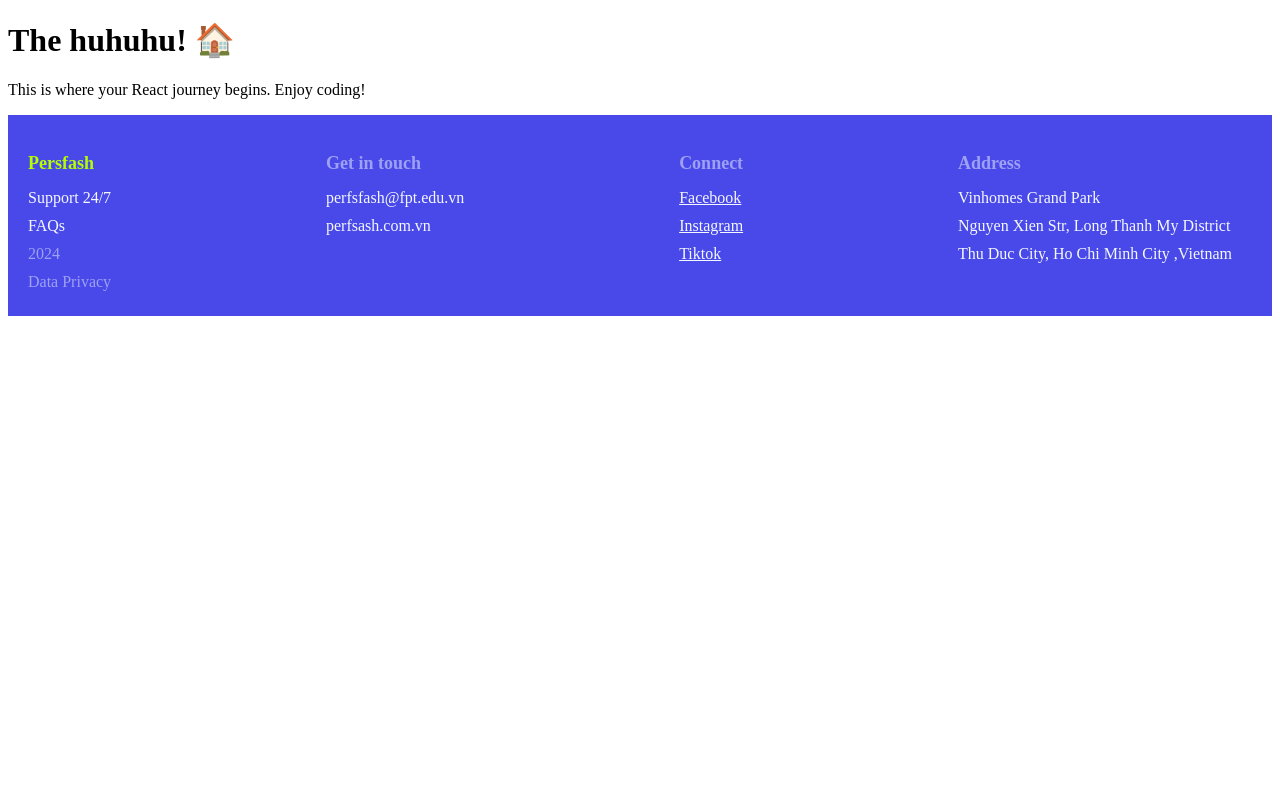
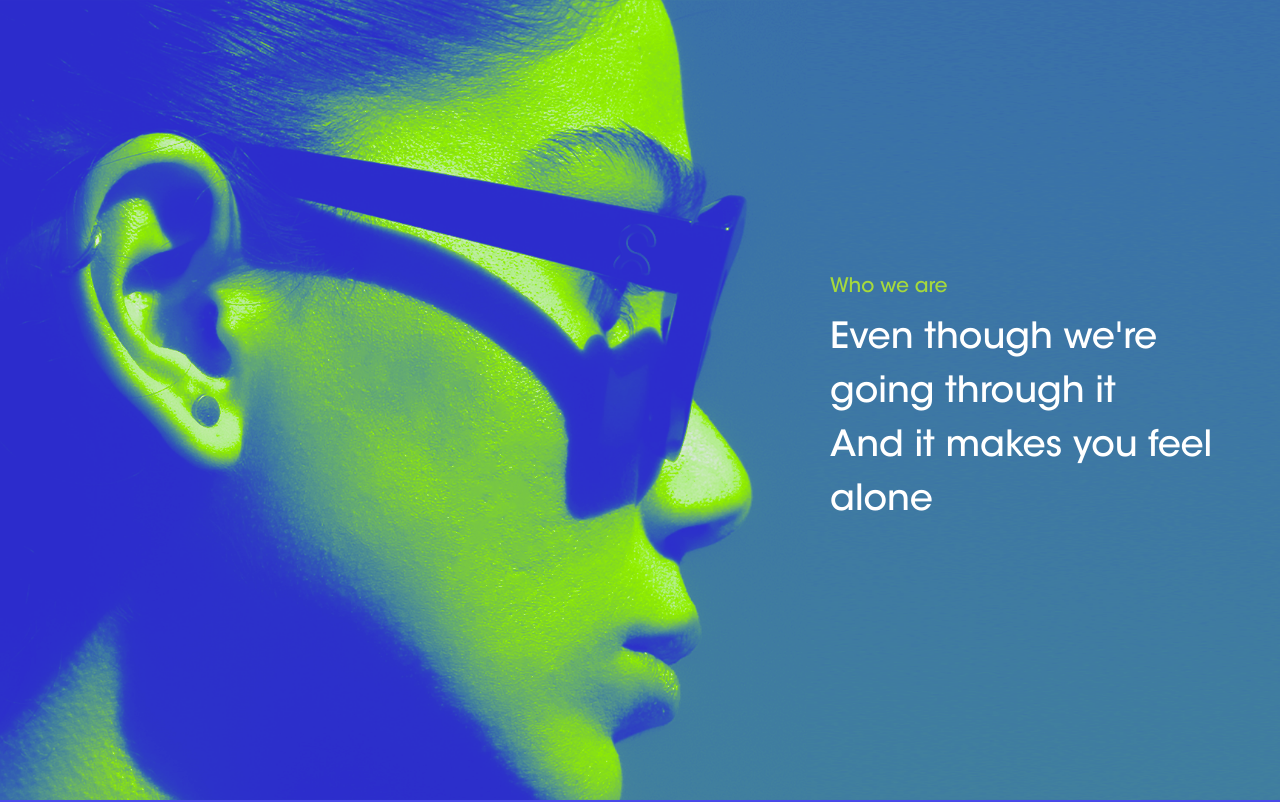
Before and after one commit to LVN8888/EXE.Persfash.UI, a React (Vite) app: page / in a window 1280 px wide. Shown: the top 802 px of the page. Built offline with nearby package versions, Linux system fonts and the light colour scheme.

Commit message:
[Update] Added main font for website + Home Page

```diff
--- a/src/App.jsx
+++ b/src/App.jsx
@@ -1,6 +1,6 @@
 import React from 'react';
 import { Routes, Route } from 'react-router-dom';
-import Home from './components/Home.jsx';
+import HomePage from './pages/HomePage/index.jsx';
 import About from './components/About.jsx';
 import Contact from './components/Contact.jsx';
 
@@ -8,7 +8,7 @@ function App() {
   return (
     <div>
       <Routes>
-        <Route path="/" element={<Home />} />
+        <Route path="/" element={<HomePage />} />
         <Route path="/about" element={<About />} />
         <Route path="/contact" element={<Contact />} />
       </Routes>
--- a/src/components/About.jsx
+++ b/src/components/About.jsx
@@ -1,10 +1,22 @@
-import React from 'react';
+import React from "react";
+import Footer from "./layouts/Footer";
 
 function About() {
   return (
-    <div>
-      <h1>About Us 🤔</h1>
-      <p>We are just having some fun with React components!</p>
+    <div className="flex flex-col min-h-screen">
+      {/* Header section */}
+      <header>
+        <h1 className="text-center text-2xl">About Us 🤔</h1>
+        <p className="text-center">We are just having some fun with React components!</p>
+      </header>
+
+      {/* Main content area, flex-grow will make sure it takes up the remaining space */}
+      <main className="flex-grow bg-gray-100">
+        {/* Your main content here */}
+      </main>
+
+      {/* Footer always at the bottom */}
+      <Footer />
     </div>
   );
 }
--- a/src/components/Home.jsx
+++ /dev/null
@@ -1,15 +0,0 @@
-import React from 'react';
-import Footer from '../components/layouts/Footer';
-
-
-function Home() {
-  return (
-    <div>
-      <h1 >The huhuhu! 🏠</h1>
-      <p>This is where your React journey begins. Enjoy coding!</p>
-      <Footer/>
-    </div>
-  );
-}
-
-export default Home;
--- a/src/components/layouts/Footer/style.module.scss
+++ b/src/components/layouts/Footer/style.module.scss
@@ -5,10 +5,9 @@
   background-color: #4949E9;
   color: white;
   gap: 50px;
-}
-
-.column .logo {
-  color: #B3FF00;
+  width: 100%;
+  box-sizing: border-box;
+  margin: 0;
 }
 
 .column {
@@ -23,14 +22,13 @@
   font-size: 24px;
 }
 
-.footer h3  {
+.footer h3 {
   color: #9ea0f4;
   margin-bottom: 10px;
   font-size: 18px;
 }
 
-
-.footer p , .footer a {
+.footer p, .footer a {
   margin: 5px 0;
   color: #F5F8FF;
 }
@@ -40,7 +38,7 @@
 }
 
 .specialText {
-  color: #9ea0f4;
+  color: #9ea0f4 !important;
 }
 
 .footer .column .specialText {
--- a/src/components/partials/Home/index.jsx
+++ b/src/components/partials/Home/index.jsx
@@ -0,0 +1,16 @@
+import React from 'react';
+import styles from './style.module.scss';
+
+const Home = () => {
+  return (
+    <div className={styles.homeBackground}>
+      <div className={styles.homeContent}>
+        <h2>Who we are</h2>
+        <p>Even though we're going through it</p>
+        <p>And it makes you feel alone</p>
+      </div>
+    </div>
+  );
+};
+
+export default Home;
--- a/src/components/partials/Home/style.module.scss
+++ b/src/components/partials/Home/style.module.scss
@@ -0,0 +1,34 @@
+.homeBackground {
+  background-image: url('../../../assets/img/bg.png');
+  background-size: cover;
+  background-position: center;
+  background-repeat: no-repeat;
+  height: 100vh;
+  width: 100%;
+  display: flex;
+  justify-content: flex-end;
+  align-items: center;
+  padding-right: 50px;
+}
+
+.homeContent h2 {
+  color: #a6d93d;
+  font-size: 20px;
+  font-weight: 400;
+  margin-bottom: 10px;
+  text-align: left;
+}
+
+.homeContent p {
+  color: white;
+  font-size: 36px;
+  font-weight: 300;
+  line-height: 1.5;
+  margin: 0;
+  text-align: left;
+}
+
+.homeContent {
+  max-width: 400px;
+  text-align: left;
+}
--- a/src/index.css
+++ b/src/index.css
@@ -12,4 +12,5 @@
 
 body {
   font-family: 'ITC Avant Garde Gothic Std', sans-serif;
+  margin: 0;
 }
--- a/src/main.jsx
+++ b/src/main.jsx
@@ -2,6 +2,7 @@ import React from 'react';
 import ReactDOM from 'react-dom/client';
 import { BrowserRouter } from 'react-router-dom';
 import App from './App.jsx';
+import './index.css'
 
 const root = ReactDOM.createRoot(document.getElementById('root'));
 root.render(
--- /dev/null
+++ b/src/pages/HomePage/index.jsx
@@ -0,0 +1,16 @@
+import React from 'react';
+import Home from '../../components/partials/Home';
+import Footer from '../../components/layouts/Footer';
+
+const HomePage = () => {
+  return (
+    <div className="flex flex-col min-h-screen w-full">
+      <div className="flex-grow bg-cover bg-center w-full h-full">
+        <Home />
+      </div>
+      <Footer/>
+    </div>
+  );
+};
+
+export default HomePage;
```
